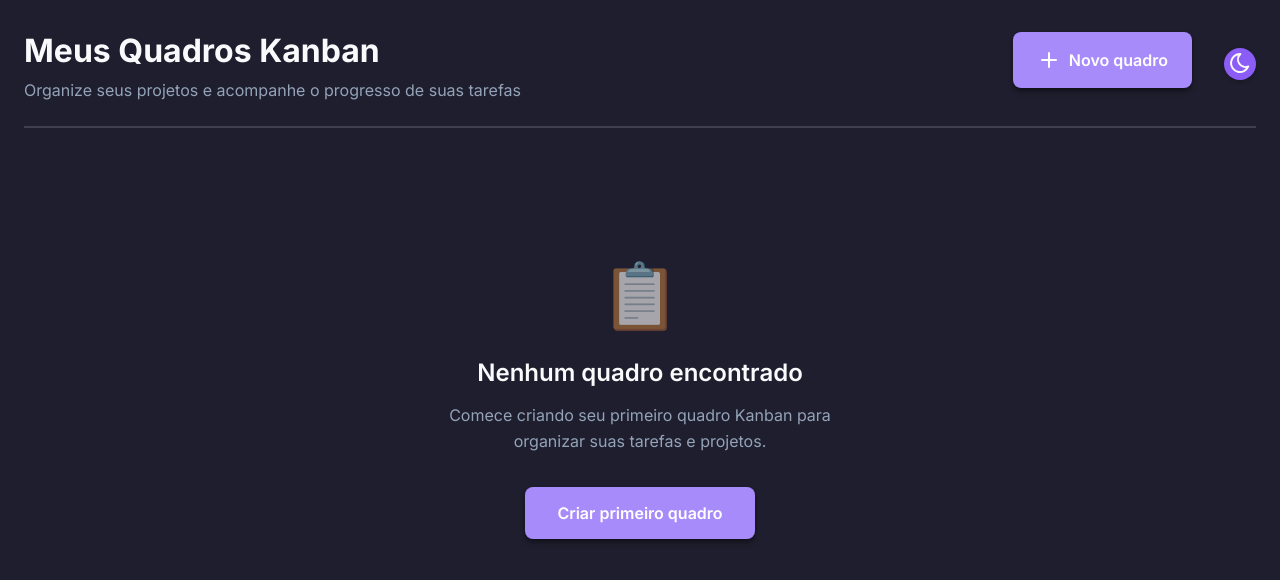
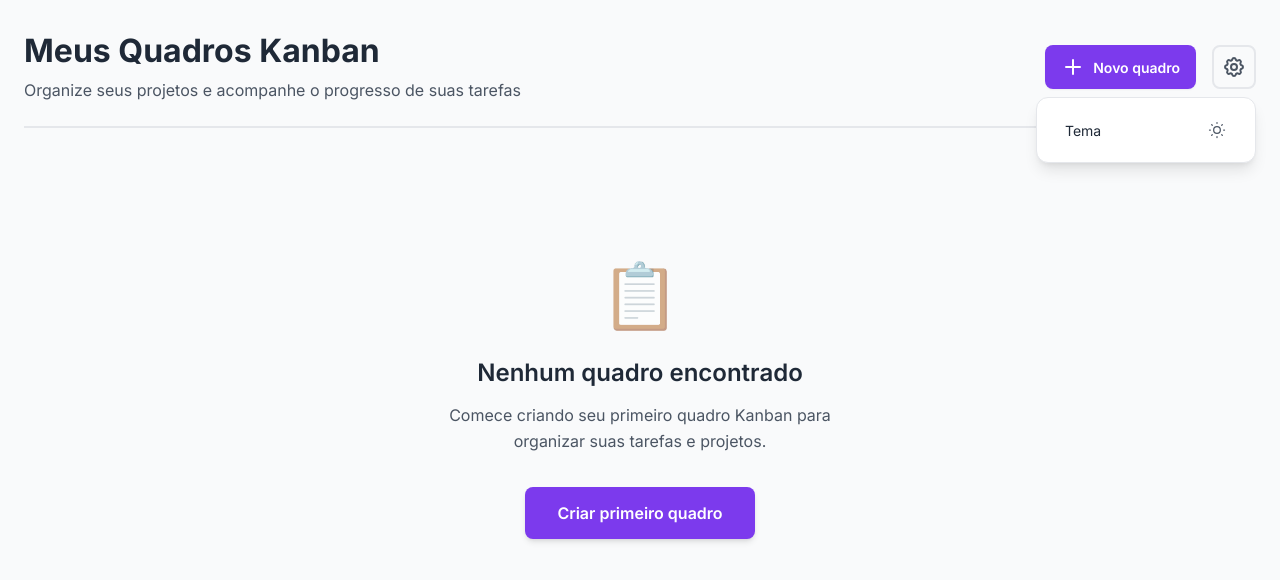
Before and after one commit to gustavopvilela/kanban, a React (Vite) app: page / in a window 1280 px wide. Both pictures are taken after a click on the button "Abrir configurações". Shown: the top 580 px of the page. Built offline with nearby package versions, Linux system fonts and the light colour scheme.

Commit message:
refactor do theme toggle

```diff
--- a/src/App.jsx
+++ b/src/App.jsx
@@ -1,6 +1,6 @@
 import React from 'react';
 import AppRouter from './routes/AppRouter';
-import ThemeManager from './components/ThemeManager';
+import ThemeManager from './contexts/ThemeManager.jsx';
 import {ToastProvider} from "./contexts/ToastContext.jsx";
 
 export default function App() {
--- /dev/null
+++ b/src/components/SettingsMenu.jsx
@@ -0,0 +1,42 @@
+import React, { useState, useEffect, useRef } from "react";
+import ThemeToggleButton from "./ThemeToggleButton.jsx";
+import './styles/SettingsMenu.css';
+import {IconSettings} from "@tabler/icons-react";
+
+export default function SettingsMenu () {
+    const [isOpen, setIsOpen] = useState(false);
+    const menuRef = useRef(null);
+
+    /* O menu é fechado quando se clica fora dele */
+    useEffect(() => {
+        function handleClickOutside (event) {
+            if (menuRef.current && !menuRef.current.contains(event.target)) {
+                setIsOpen(false);
+            }
+        }
+
+        document.addEventListener("mousedown", handleClickOutside);
+        return () => {
+            document.removeEventListener("mousedown", handleClickOutside);
+        };
+    }, [menuRef]);
+
+    return (
+        <div className="settings-menu-container" ref={menuRef}>
+            <button className="settings-menu-trigger" onClick={() => setIsOpen(!isOpen)} aria-label="Abrir configurações">
+                <IconSettings/>
+            </button>
+
+            {isOpen && (
+                <div className="settings-menu-dropdown">
+                    <ul>
+                        <li className="settings-menu-item">
+                            <ThemeToggleButton menuStyle={true}/>
+                        </li>
+                    </ul>
+                </div>
+            )}
+        </div>
+    );
+
+}
--- a/src/components/ThemeToggleButton.jsx
+++ b/src/components/ThemeToggleButton.jsx
@@ -1,10 +1,10 @@
 import React from 'react';
-import { useSelector, useDispatch } from 'react-redux';
-import { toggleTheme } from '../features/themeSlice'; // Importa a ação do Redux
-import { IconMoon, IconSun } from '@tabler/icons-react';
+import { IconSun, IconMoon } from '@tabler/icons-react';
 import './styles/ThemeToggleButton.css';
+import {toggleTheme} from "../features/themeSlice.js";
+import {useDispatch, useSelector} from "react-redux";
 
-const ThemeToggleButton = () => {
+function ThemeToggleButton() {
     // Lê o tema diretamente do estado do Redux
     const theme = useSelector((state) => state.theme.theme);
     const dispatch = useDispatch();
@@ -14,21 +14,20 @@ const ThemeToggleButton = () => {
         dispatch(toggleTheme());
     };
 
+
     return (
         <button
+            className="theme-toggle-button-menu"
             onClick={handleToggleTheme}
-            className={`theme-toggle-btn ${theme === 'light' ? '' : 'dark-active'}`}
+            aria-label={theme === "light" ? 'Ativar tema claro' : 'Ativar tema escuro'}
         >
-            <div className="flip-card">
-                <div className="card-face card-front">
-                    <span className="theme-icon sun-icon"><IconSun stroke={2} /></span>
-                </div>
-                <div className="card-face card-back">
-                    <span className="theme-icon moon-icon"><IconMoon stroke={2} /></span>
-                </div>
+            <div className="theme-show">
+                <span>Tema</span>
+                {theme === "light" ? <IconSun size={20} stroke={1.5} /> : <IconMoon size={20} stroke={1.5} />}
             </div>
+
         </button>
     );
-};
+}
 
 export default ThemeToggleButton;
--- /dev/null
+++ b/src/components/styles/SettingsMenu.css
@@ -0,0 +1,50 @@
+.settings-menu-container {
+    position: relative;
+}
+
+.settings-menu-trigger {
+    background: none;
+    border: 2px solid var(--border-color);
+    color: var(--text-secondary);
+    border-radius: var(--radius);
+    padding: 8px;
+    display: flex;
+    align-items: center;
+    justify-content: center;
+    cursor: pointer;
+    transition: all 0.2s ease;
+}
+
+.settings-menu-trigger:hover {
+    border-color: var(--primary-color);
+    color: var(--text-primary);
+}
+
+.settings-menu-dropdown {
+    position: absolute;
+    top: calc(100% + 8px);
+    right: 0;
+    background-color: var(--surface-color);
+    border: 1px solid var(--border-color);
+    border-radius: var(--radius-lg);
+    box-shadow: var(--shadow-lg);
+    z-index: 50;
+    width: 220px;
+    padding: 4px;
+    animation: fadeIn 0.1s ease-out;
+}
+
+.settings-menu-dropdown ul {
+    list-style: none;
+    margin: 0;
+    padding: 0;
+}
+
+.settings-menu-item {
+    display: flex;
+    align-items: center;
+    justify-content: space-between;
+    padding: 6px 8px;
+    font-size: 14px;
+    color: var(--text-primary);
+}
--- a/src/components/styles/ThemeToggleButton.css
+++ b/src/components/styles/ThemeToggleButton.css
@@ -1,62 +1,27 @@
-.theme-toggle-btn {
-    position: relative;
-    width: 32px;
-    height: 32px;
-    perspective: 400px; /* perspectiva reduzida para o tamanho menor */
+.theme-toggle-button-menu {
+    background: transparent;
     border: none;
-    background: none;
+    color: var(--text-primary);
     cursor: pointer;
-    padding: 0;
+    border-radius: var(--radius);
+    transition: background-color 0.2s ease;
+    width: 100%;
 }
 
-/* Contêiner 3D que gira */
-.theme-toggle-btn .flip-card {
-    position: absolute;
-    width: 100%;
-    height: 100%;
-    border-radius: 50%;
-    transition: transform 0.6s ease-in-out;
-    transform-style: preserve-3d;
+.theme-toggle-button-menu:focus {
+    outline: none;
 }
 
-/* Face frontal (sol) */
-.theme-toggle-btn .card-front {
-    position: absolute;
-    width: 100%;
-    height: 100%;
-    border-radius: 50%;
-    background-color: var(--primary-hover);
-    color: var(--surface-color);
+.theme-toggle-button-menu svg {
+    display: block;
+    color: var(--text-secondary);
+}
+
+.theme-show {
     display: flex;
     align-items: center;
-    justify-content: center;
-    backface-visibility: hidden;
-    box-shadow: 0 2px 4px rgba(0, 0, 0, 0.2);
+    justify-content: space-between;
+    padding: 12px 16px;
+    font-size: 14px;
+    color: var(--text-primary);
 }
-
-/* Face traseira (lua) */
-.theme-toggle-btn .card-back {
-    position: absolute;
-    width: 100%;
-    height: 100%;
-    border-radius: 50%;
-    background-color: var(--primary-hover);
-    color: var(--text-primary);
-    display: flex;
-    align-items: center;
-    justify-content: center;
-    backface-visibility: hidden;
-    transform: rotateY(180deg);
-    box-shadow: 0 2px 4px rgba(0, 0, 0, 0.2);
-}
-
-/* Ícones centralizados dentro das faces */
-.theme-toggle-btn .theme-icon {
-    font-size: 16px;
-    line-height: 1;
-}
-
-/* Quando o tema escuro está ativo, gira a "flip-card" */
-.theme-toggle-btn.dark-active .flip-card {
-    transform: rotateY(180deg);
-}
--- a/src/components/styles/Toast.css
+++ b/src/components/styles/Toast.css
@@ -64,6 +64,9 @@
     font-size: 0.9rem;
     font-weight: 500;
     flex-grow: 1;
+    word-wrap: break-word;
+    overflow-wrap: break-word;
+    white-space: normal;
 }
 
 .toast-close-btn {
--- a/src/pages/boardPage/BoardPage.jsx
+++ b/src/pages/boardPage/BoardPage.jsx
@@ -20,6 +20,7 @@ import { DndContext, closestCenter, PointerSensor, useSensor, useSensors } from
 
 // Ícones
 import {IconArrowLeft, IconPlus, IconArchive, IconArchiveOff, IconAlertTriangle} from "@tabler/icons-react";
+import SettingsMenu from "../../components/SettingsMenu.jsx";
 
 export default function BoardPage() {
     const { id: boardId } = useParams();
@@ -149,10 +150,12 @@ export default function BoardPage() {
 
                     {/* O botão de criar nova coluna só aparece no modo de visualização normal */}
                     {!showArchived && (
-                        <button onClick={handleAddColumn} className="btn-primary" title="Adicionar nova coluna">
+                        <button onClick={handleAddColumn} className="dashboard-add-btn-small" title="Adicionar nova coluna">
                             <IconPlus />
                         </button>
                     )}
+
+                    <SettingsMenu/>
                 </div>
             </div>
 
--- a/src/pages/boardPage/components/CardModal.jsx
+++ b/src/pages/boardPage/components/CardModal.jsx
@@ -238,6 +238,7 @@ export default function CardModal({ isOpen, onClose, card, columnId, boardId })
                                 type="button"
                                 className="btn-secondary btn-archive"
                                 onClick={handleArchiveToggle}
+                                title={card.isArchived ? "Desarquivar cartão" : "Arquivar cartão"}
                             >
                                 {card.isArchived ? <IconArchiveOff size={16}/> : <IconArchive size={16}/>}
                             </button>
--- a/src/pages/dashboard/Dashboard.css
+++ b/src/pages/dashboard/Dashboard.css
@@ -7,7 +7,7 @@
 /* Dashboard header section - contains title, subtitle, and primary action button */
 .dashboard-header {
     display: flex;
-    align-items: flex-start;
+    align-items: center;
     justify-content: space-between;
     margin-bottom: 48px;
     padding-bottom: 24px;
@@ -18,6 +18,13 @@
 /* Title section grouping for better visual hierarchy */
 .dashboard-title-section {
     flex: 1;
+}
+
+.dashboard-header-actions {
+    display: flex;
+    align-items: center;
+    gap: 16px;
+    flex-shrink: 0;
 }
 
 /* Main dashboard title - uses larger font for hierarchy */
@@ -63,6 +70,34 @@
 }
 
 .dashboard-add-btn:active {
+    transform: translateY(0);
+}
+
+.dashboard-add-btn-small {
+    background-color: var(--primary-color);
+    color: white;
+    border: none;
+    /* ALTERADO: Padding menor */
+    padding: 10px 16px;
+    border-radius: var(--radius);
+    font-size: 14px; /* ALTERADO: Fonte menor */
+    font-weight: 600;
+    cursor: pointer;
+    transition: all 0.2s ease;
+    display: flex;
+    align-items: center;
+    gap: 8px;
+    white-space: nowrap;
+    box-shadow: var(--shadow-sm);
+}
+
+.dashboard-add-btn-small:hover {
+    background-color: var(--primary-hover);
+    transform: translateY(-2px);
+    box-shadow: var(--shadow-md);
+}
+
+.dashboard-add-btn-small:active {
     transform: translateY(0);
 }
 
@@ -310,6 +345,18 @@
 
 /* Responsive design for mobile screens */
 @media (max-width: 768px) {
+    .dashboard-add-btn-small span {
+        display: none;
+    }
+
+    .dashboard-add-btn-small {
+        padding: 10px;
+    }
+
+    .dashboard-header-actions {
+        align-self: flex-end;
+    }
+
     .dashboard-container {
         padding: 24px 16px;
     }
--- a/src/pages/dashboard/components/DashboardHeader.jsx
+++ b/src/pages/dashboard/components/DashboardHeader.jsx
@@ -1,6 +1,7 @@
 import React from 'react';
 import { IconPlus } from '@tabler/icons-react';
 import ThemeToggleButton from '../../../components/ThemeToggleButton.jsx';
+import SettingsMenu from "../../../components/SettingsMenu.jsx";
 
 export default function DashboardHeader({ onAddBoard }) {
     return (
@@ -12,15 +13,17 @@ export default function DashboardHeader({ onAddBoard }) {
                 </p>
             </div>
 
+            <div className="dashboard-header-actions">
                 <button
                     onClick={onAddBoard}
-                className="dashboard-add-btn"
+                    className="dashboard-add-btn-small"
                     aria-label="Criar novo quadro"
                 >
                     <IconPlus stroke={2} /> Novo quadro
                 </button>
 
-            <ThemeToggleButton />
+                <SettingsMenu />
+            </div>
         </div>
     );
 }
--- a/src/styles/globals.css
+++ b/src/styles/globals.css
@@ -165,7 +165,7 @@ html.dark {
     background-color: var(--azure);
     color: white;
     border: none;
-    padding: 12px 20px;
+    padding: 10px 16px;
     border-radius: var(--radius);
     font-size: 14px;
     font-weight: 600;
@@ -174,6 +174,7 @@ html.dark {
     display: inline-flex;
     align-items: center;
     gap: 8px;
+    box-shadow: var(--shadow-sm)
 }
 
 .btn-info:hover {
```
Also changed, not shown: src/contexts/ThemeManager.jsx (renamed from src/components/ThemeManager.jsx). Lines whose indentation alone changed are shown as unchanged.
